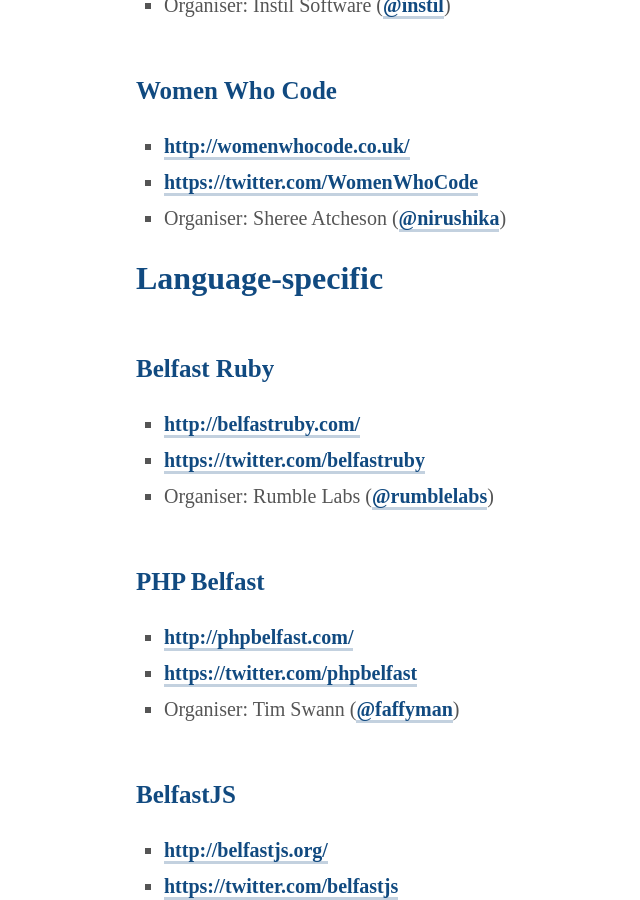
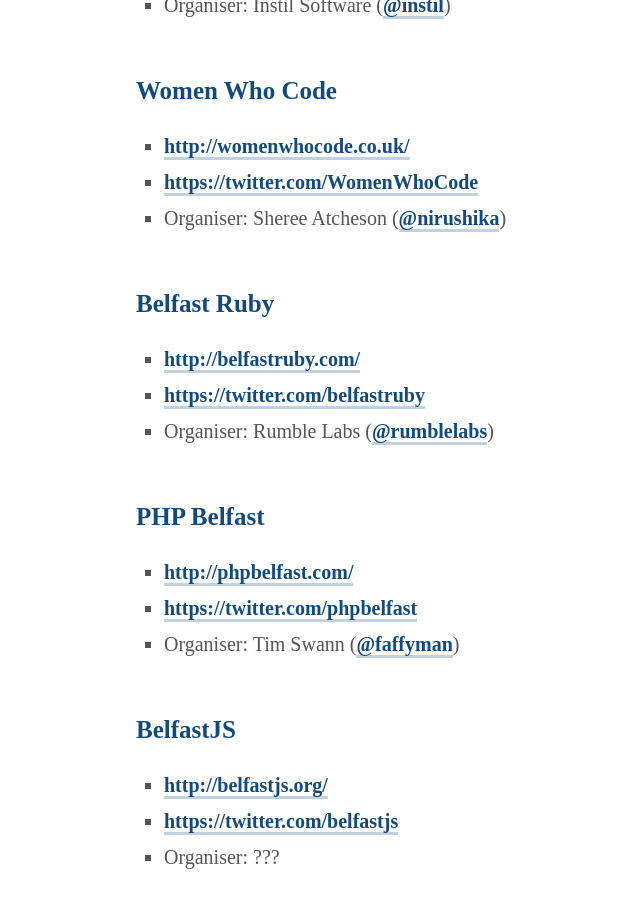
Before and after one commit to andymcmillan/andymcmillan, a Jekyll site: the page built from meetups.md, in a window 1280 px wide and 900 px high, scrolled down 1174 px. Shown: the whole window, without its empty margins (184-824 px from the left). Built offline with Jekyll 4.4.1, drawn with Linux system fonts in a browser that asks for light colours; Markdown is read by kramdown in place of the engine named in the settings.

Commit message:
Update meetups.md

```diff
--- a/meetups.md
+++ b/meetups.md
@@ -32,8 +32,6 @@
 * [https://twitter.com/WomenWhoCode](https://twitter.com/WomenWhoCode)
 * Organiser: Sheree Atcheson ([@nirushika](https://twitter.com/nirushika))
 
-# Language-specific
-
 ## Belfast Ruby
 * [http://belfastruby.com/](http://belfastruby.com/)
 * [https://twitter.com/belfastruby](https://twitter.com/belfastruby)
```
